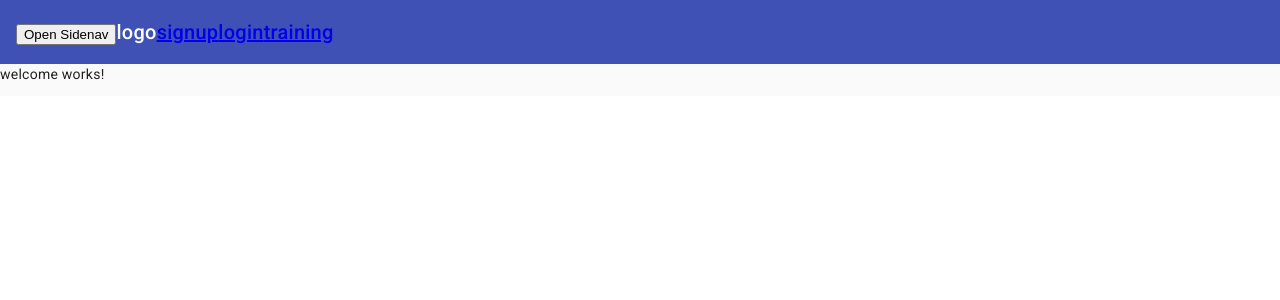
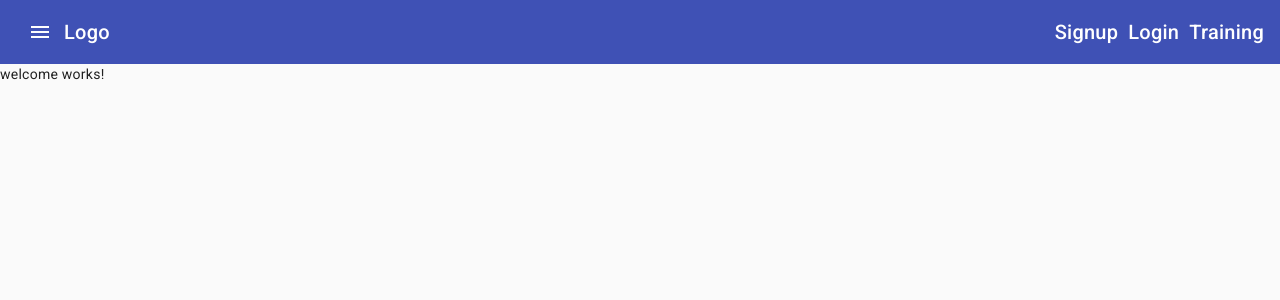
Before and after one commit to bmpmd/fitness-tracker, an Angular app: page / in a window 1280 px wide. Shown: the top 300 px of the page. Built offline with nearby package versions, Linux system fonts and the light colour scheme.

Commit message:
nav list done

```diff
--- a/src/app/app.component.css
+++ b/src/app/app.component.css
@@ -0,0 +1,46 @@
+mat-sidenav-container, mat-sidenav-content, mat-sidenav {
+    height: 100%;
+}
+
+mat-sidenav {
+    width: 250px;
+}
+
+
+.nav-caption{
+    display: inline-block;
+    padding-left: 6px;
+    font-size: 17px;
+}
+
+a {
+    text-decoration: none;
+    color: white;
+}
+
+a:hover,
+a:active {
+    color: lightgrey;
+}
+
+.example-spacer {
+    flex: 1 1 auto;
+}
+
+.flex {
+    display: flex;
+}
+
+.list {
+    display: flex;
+    flex-direction: row;
+    list-style: none;
+    margin: 0;
+    padding: 0px;
+    row-gap: 10px;
+
+}
+
+li{
+    padding-left: 10px;
+}
--- a/src/app/app.component.html
+++ b/src/app/app.component.html
@@ -1,15 +1,45 @@
 <mat-sidenav-container>
     <mat-sidenav #sidenav role="navigation" [opened]="openSidenav">
-        <p>I'm the sidenav </p>
+        <mat-nav-list>
+            <a mat-list-item routerLink="/signup" (click)="sidenav.close()">
+                <mat-icon>face</mat-icon>
+                <span class="nav-caption">Signup</span>
+            </a>
+            <a mat-list-item routerLink="/login" (click)="sidenav.close()">
+                <mat-icon>account_circle</mat-icon>
+                <span class="nav-caption">Login</span>
+            </a>
+            <a mat-list-item routerLink="/training" (click)="sidenav.close()">
+                <mat-icon>fitness_center</mat-icon>
+                <span class="nav-caption">Training</span>
+            </a>
+            <mat-list-item>
+                <button (click)="sidenav.close()" mat-icon-button>
+                    <mat-icon>eject</mat-icon>
+                    <span class="nav-caption">Logout</span>
+                </button>
+            </mat-list-item>
+        </mat-nav-list>
     </mat-sidenav>
+
     <mat-sidenav-content>
         <mat-toolbar color="primary">
-            <div><button (click)="sidenav.toggle()">Open Sidenav</button></div>
-            <div> logo</div>
-            <div>
-                <a routerLink="/signup">signup</a>
-                <a routerLink="/login">login</a>
-                <a routerLink="/training">training</a>
+            <div><button mat-icon-button (click)="sidenav.toggle()"><mat-icon>menu</mat-icon></button></div>
+
+            <div> <a routerLink="/">Logo</a></div>
+            <span class="example-spacer"></span>
+            <div class="flex">
+                <ul class="list">
+                    <li>
+                        <a routerLink="/signup">Signup</a>
+                    </li>
+                    <li>
+                        <a routerLink="/login">Login</a>
+                    </li>
+                    <li>
+                        <a routerLink="/training">Training</a>
+                    </li>
+                </ul>
             </div>
 
         </mat-toolbar>
```
Also changed, not shown: src/app/material.module.ts (+5 -2 lines).
